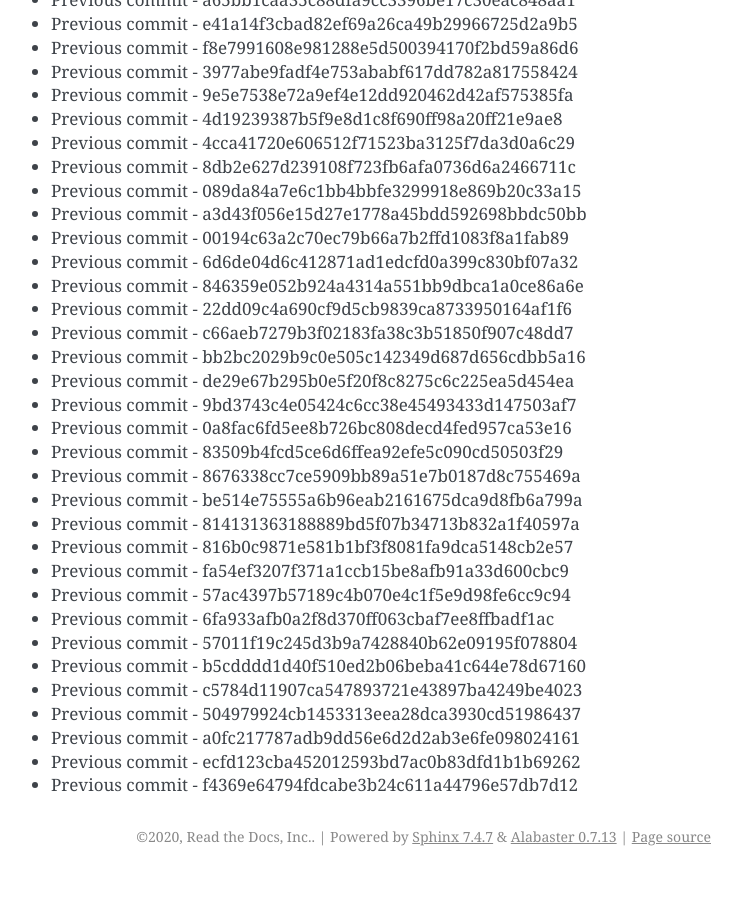
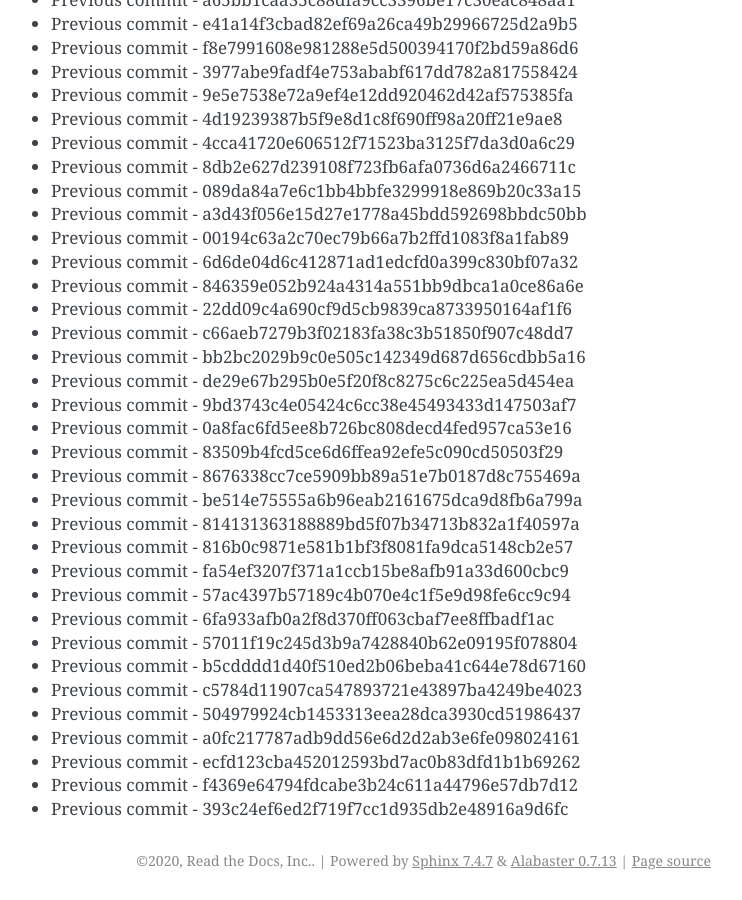
Before and after one commit to readthedocs/rtd-git-stresstest, a Sphinx documentation site: the page built from docs/updates.rst, in a window 1280 px wide and 900 px high, scrolled down 57054 px. Shown: the whole window, without its empty margins (399-1141 px from the left). Built offline with Sphinx 7.4.7, drawn with Linux system fonts in a browser that asks for light colours; before the commit the page ends 57930 px from its top, so only the background shows below that.

Commit message:
Generating commit from previous: 393c24ef6ed2f719f7cc1d935db2e48916a9d6fc

```diff
--- a/docs/updates.rst
+++ b/docs/updates.rst
@@ -2429,3 +2429,4 @@ It can be tested for any performance characteristics.
 * Previous commit - a0fc217787adb9dd56e6d2d2ab3e6fe098024161
 * Previous commit - ecfd123cba452012593bd7ac0b83dfd1b1b69262
 * Previous commit - f4369e64794fdcabe3b24c611a44796e57db7d12
+* Previous commit - 393c24ef6ed2f719f7cc1d935db2e48916a9d6fc
```
